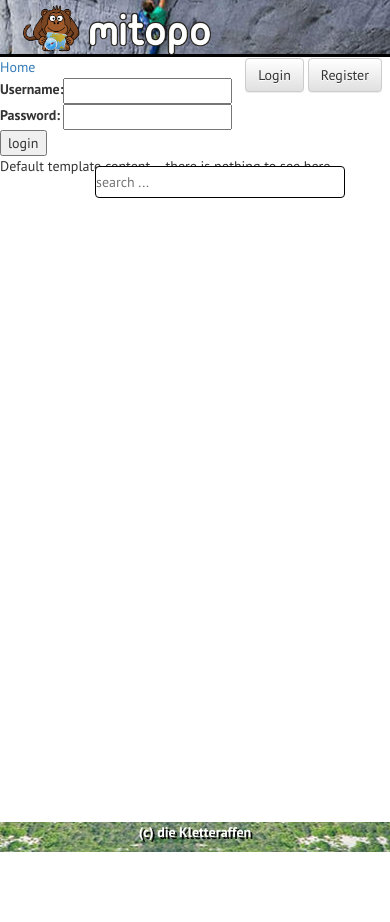
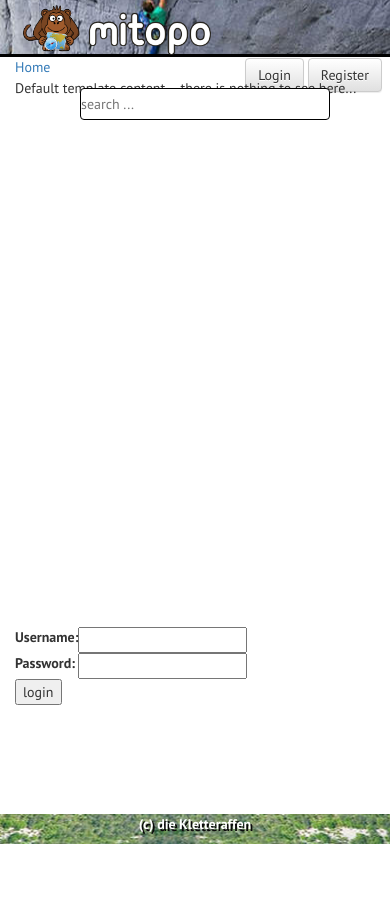
Before and after one commit to jakubfabian/topo, a Django app: page /users/login?next=/edit_spot/add_spot in a window 390 px wide. Before the commit the page ends 852 px from the top, so only its background shows below. Run offline with Django 3.2, Linux system fonts and the light colour scheme; some libraries are stand-ins or nearby versions.

Commit message:
not perfect but better than before: in mobile view sidebar is just under map and map occupies only 65% of the screen, footer always stays at bottom now login/logout buttons are partly hidden by map (in wall view), this is still to fix

```diff
--- a/miroutes/static/miroutes/css/main3.css
+++ b/miroutes/static/miroutes/css/main3.css
@@ -8,7 +8,6 @@ html {
 
 html body {
     height: 100%;
-    overflow: hidden;
 }
 
 html body #body-content {
@@ -46,11 +45,17 @@ html body #body-content {
 }
 
 .map-row {
-    height: calc(100% - 100px);
+    height: 100%;
 }
 
 #content {
     height: 100%;
+}
+
+@media (max-device-width: 900px) {
+    #content {
+        height: 65%;
+    }
 }
 
 #footer {
@@ -101,7 +106,6 @@ html body #body-content {
     box-sizing: border-box;
 }
 
-
 #login-menu {
     padding-top: 8px;
     padding-right: 8px;
--- a/templates/base.html
+++ b/templates/base.html
@@ -70,7 +70,7 @@
 
 
 {% endblock %}
-<div id="body-content">
+<div id="body-content" class="container">
     <div class="row">
         <div class="col-md-3">
             {% include "breadcrumbs.html" %}
@@ -90,7 +90,12 @@
         </div>
     </div>
     <div class="row map-row">
-        <div id="info-container" class="col-md-3">
+        <div id="content" class="col-lg-9 col-lg-push-3">
+            {% include "search_container.html" %}
+
+            {% block content %}Default template content -- there is nothing to see here...{% endblock %}
+        </div>
+        <div id="info-container" class="col-lg-3 col-lg-pull-9">
             {% if show_edit_pane %}
 
                 <div id="edit_pane">
@@ -101,21 +106,15 @@
             {% block mapobjects_info %}
             {% endblock %}
         </div>
-        <div id="content" class="col-md-9">
-            {% include "search_container.html" %}
 
-            {% block content %}Default template content -- there is nothing to see here...{% endblock %}
-        </div>
     </div>
-    <div id="footer" class="row">
-        <div class="col-md-12">
+    <div id="footer" class="navbar-fixed-bottom row">
 
-            {% block footer %}
-                (c) die Kletteraffen
-                </div>
-            {% endblock %}
+        {% block footer %}
+            (c) die Kletteraffen
+        {% endblock %}
+
     </div>
-</div>
 </div>
 
 
```
